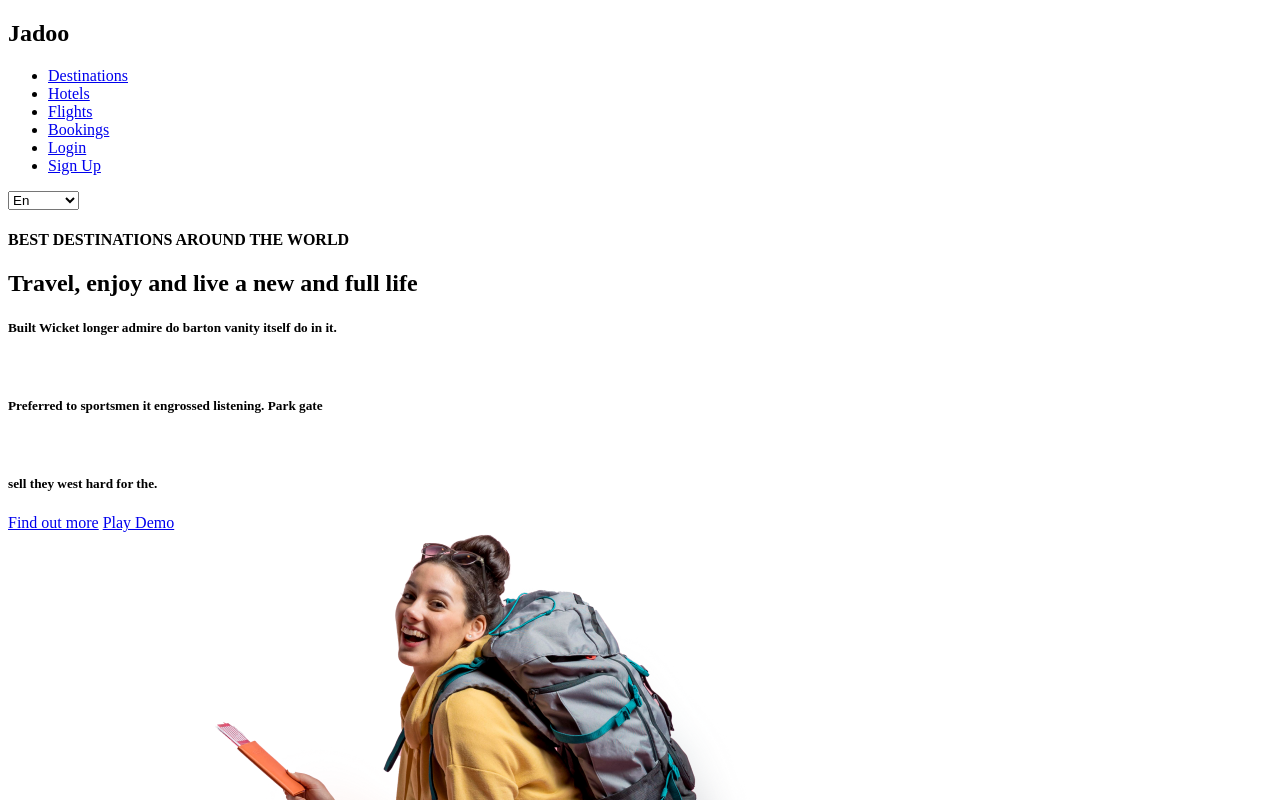
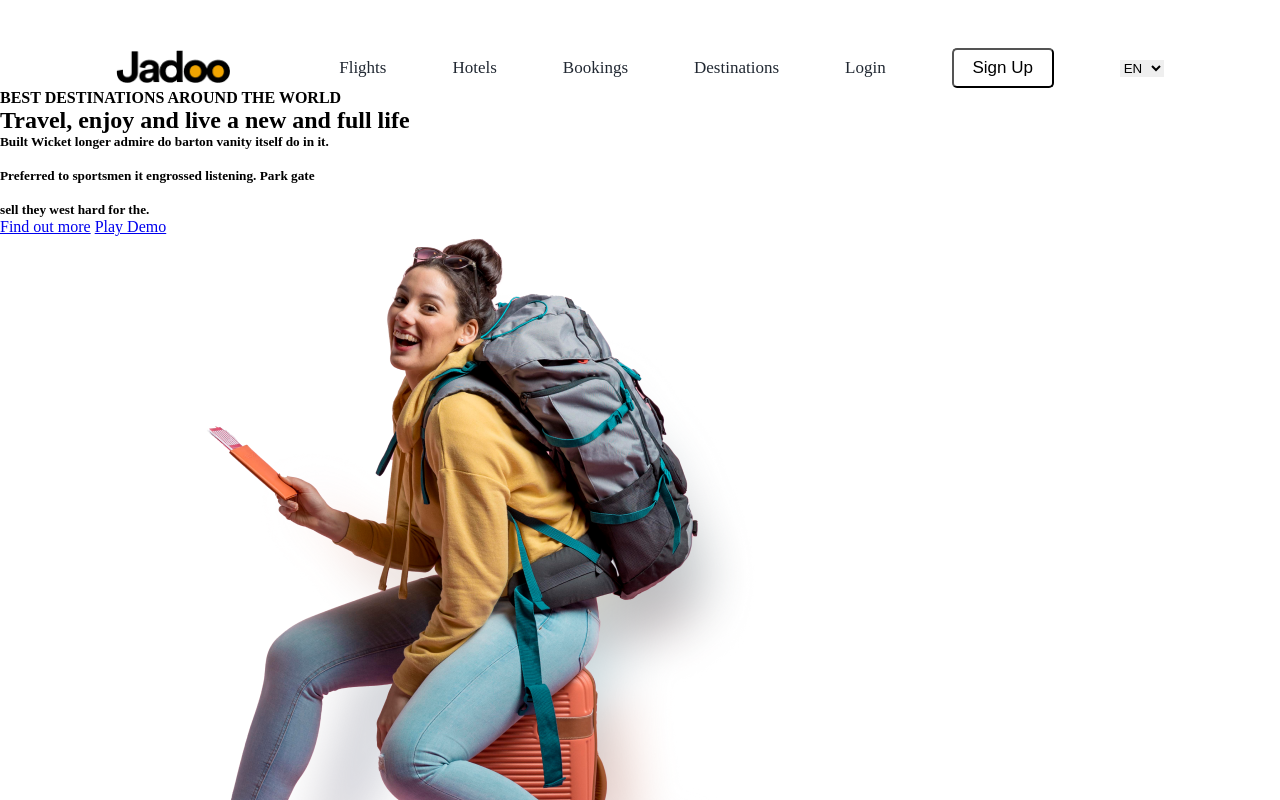
Before and after one commit to Emma2dan/Jadoo_travel, a plain HTML site: page Journey_project.html in a window 1280 px wide. Shown: the top 800 px of the page. Drawn offline with Linux system fonts and the light colour scheme.

Commit message:
Add header style

```diff
--- a/Journey_project.css
+++ b/Journey_project.css
@@ -0,0 +1,42 @@
+* {
+    margin: 0;
+    padding: 0;
+    box-sizing: border-box;
+}
+
+header {
+    width: 1047.29px;
+    height: 42.41px;
+    /* border: 1px solid red; */
+    margin: 47px auto 0;
+    display: flex;
+    justify-content: space-between;
+    align-items: center;
+}
+
+.logo {
+    width: 114px;
+    height: 33px;
+}
+
+.nav-item {
+    margin-right: 62px;
+    font-size: 17px;
+}
+
+.nav-link {
+    text-decoration: none;
+    color: #212832;
+}
+
+.nav-btn {
+    height: 40px;
+    width: 102px;
+    background-color: transparent;
+    border-radius: 5px;
+    cursor: pointer;
+}
+
+.nav-select {
+    border: none;
+}
--- a/Journey_project.html
+++ b/Journey_project.html
@@ -8,22 +8,25 @@
     <link rel="stylesheet" href="Journey_project.css">
 </head>
     <body>
-    <div>
+        <header>
+                <a href="./Journey_project.html">
+                    <img src="./Images/Logo.png" alt="logo" class="logo">
+                </a>
                 <nav>
-            <h2 class="logo">Jadoo</h2>
-            <ul>
-                <li><a href="#">Destinations</a></li>
-                <li><a href="#">Hotels</a></li>
-                <li><a href="#">Flights</a></li>
-                <li><a href="#">Bookings</a></li>
-                <li><a href="#">Login</a></li>
-                <li><a href="#">Sign Up</a></li>
-            </ul>
+                        <a href="#" class="nav-item nav-link">Flights</a>
+                        <a href="#" class="nav-item nav-link">Hotels</a>
+                        <a href="#" class="nav-item nav-link">Bookings</a>
+                        <a href="#" class="nav-item nav-link">Destinations</a>
+                        <a href="#" class="nav-item nav-link">Login</a>
+                        <button class="nav-btn nav-item">Sign Up</button>
+
+                    <select name="Language" id="" class="nav-select">
+                        <option value="EN">EN</option>
+                        <option value="FR">FR</option>
+                        <option value="LAT">LAT</option>
+                    </select>
                 </nav>
-        <select name="" id="">
-        <option value="">En</option>
-        <option value="">Vector 1</option>
-        </select>
+        </header>
 
         <section>
             <div>
@@ -33,7 +36,6 @@
                 <h5 class="h5">Preferred to sportsmen it engrossed listening. Park gate</h5><br>
                 <h5 class="h5">sell they west hard for the.</h5>
             </div>
-
                 <nav>
                     <a href="#" class="btn">Find out more</a>
                     <a href="#" class="button">Play Demo</a>
@@ -43,7 +45,5 @@
                     <img src="Images/Traveller 1.png" alt="">
                 </div>
         </section>
-    </div>
-
     </body>
 </html>
```
Lines whose indentation alone changed are shown as unchanged.
